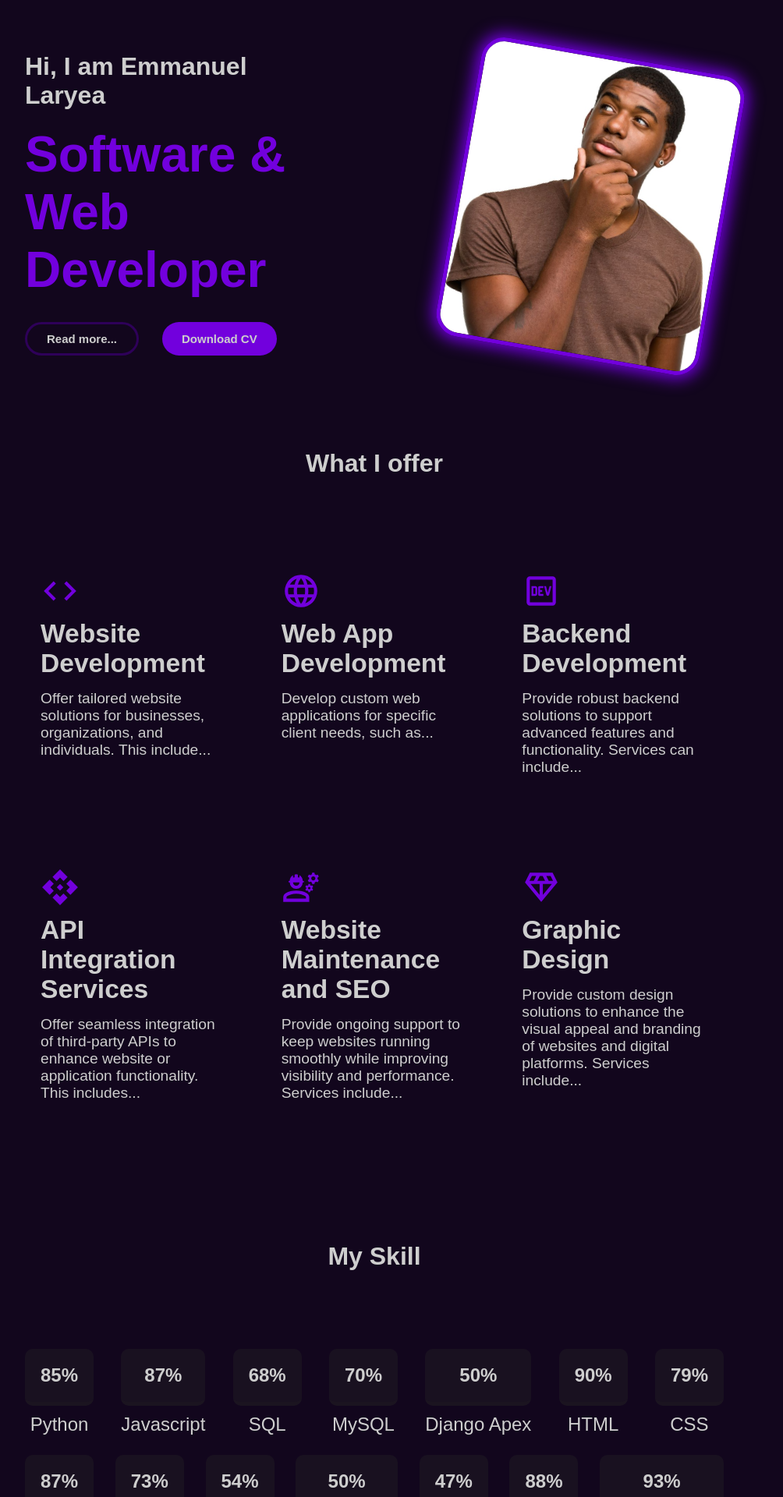
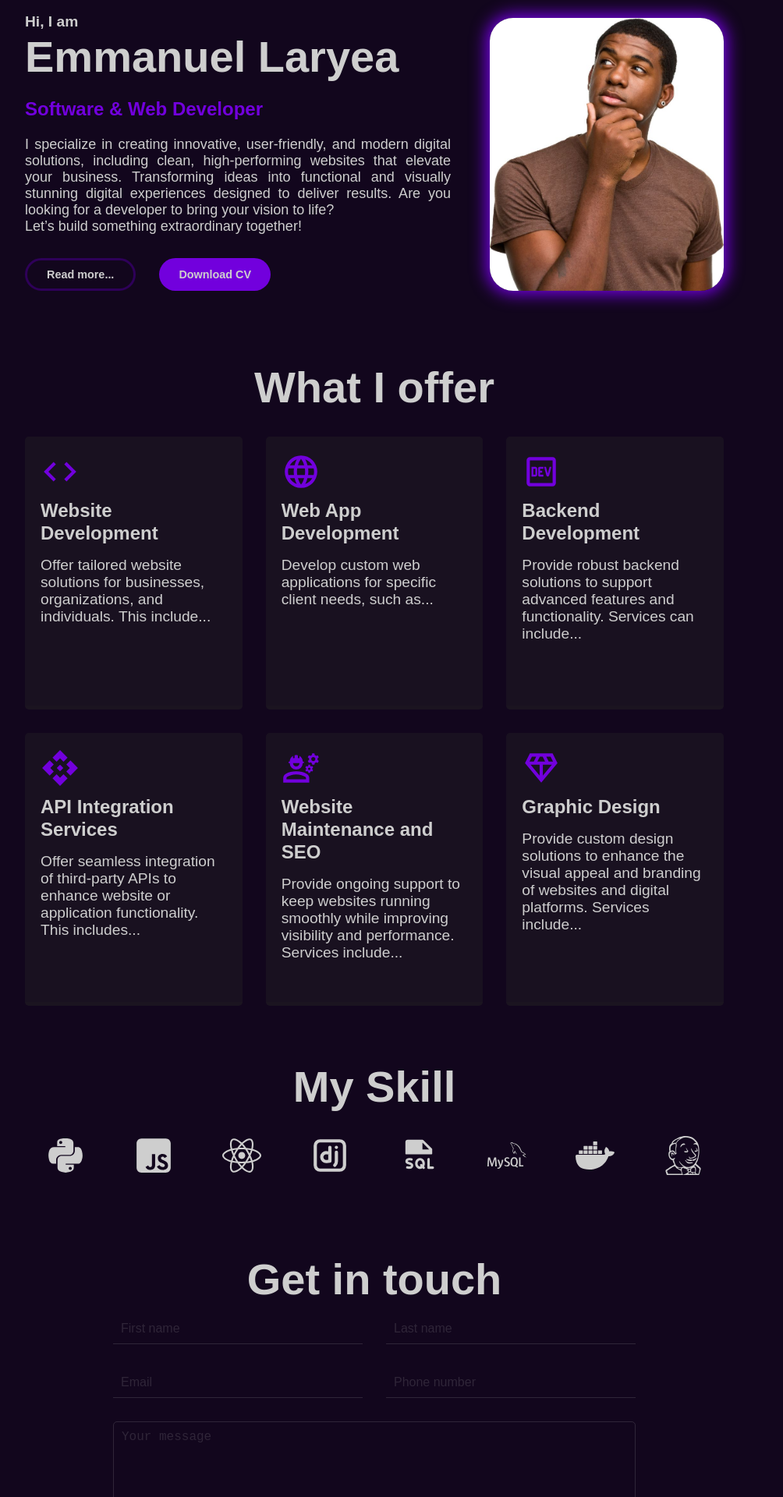
Before and after one commit to EL-Codx/el-folio, a React (Vite) app: page / in a window 1280 px wide. Shown: the part 100-2020 px from the top of the page at 78% size, without its empty margins (160-1164 px from the left). Built offline with nearby package versions, Linux system fonts and the light colour scheme.

Commit message:
changes as mentioned by collegues has been made

```diff
--- a/src/assets/css/App.css
+++ b/src/assets/css/App.css
@@ -1,12 +1,3 @@
-/* container */
-.main-container, .head-container, content {
-  display: flex;
-  flex-direction: column;
-  gap: 10px;
-}
-
-
-
 /* highlights */
 .highlight-container {
   margin-top: 50px;
@@ -15,31 +6,29 @@
   justify-content: space-between;
 }
 
-.highlight-container p {
-  color: var(--secondary-color);
-  font-size: 1.5em;
-}
-
 .highlight-container .major {
   color: var(--secondary-color);
   font-size: 3em;
-}i
+}
 
 
 /* card */
+
 .card-container {
-  display: flex;
   background-color: var(--secondary-transpo-color);
-  padding: 25px;
   border: solid var(--secondary-transpo-color) 5px;
   border-right: none;
   border-left: none;
   border-top: none;
-  align-items: center;
+  border-radius: 10px;
+
+  box-sizing: border-box;
 }
 
-.card-container:hover, .singular-card:hover {
+
+.card-container:hover {
   cursor: pointer;
+  /* background-color: green; */
   border: solid var(--secondary-color) 5px;
   border-right: none;
   border-left: none;
@@ -61,16 +50,11 @@
   font-size: 1.2em;
 }
 
-/* .skills-container {
-  background: radial-gradient(circle, var(--secondary-color) 10%, var(--primary-color) 20%,  var(--secondary-color), var(--primary-color) 50%, transparent 100%);
-} */
-
-
 /* services */
 
 .details-container {
-  margin-top: 100px;
-  margin-bottom: 150px;
+  margin-top: 70px;
+  margin-bottom: 70px;
 }
 
 .service-content {
@@ -82,7 +66,7 @@
 
 .all-title {
   text-align: center;
-  margin-bottom:100px;
+  margin-bottom:30px;
 }
 
 .box {
@@ -96,28 +80,22 @@
 .skill-list {
   display: flex;
   flex-wrap: wrap;
-  justify-content: space-between;
-  gap: 25px;
+  justify-content: space-around;
+  gap: 10px;
   text-align: center;
 }
 
 
 .skill-logo {
-  height: 80px;
-  width: 80px;
-  margin-bottom: 15px;
+  height: 50px;
+  width: 50px;
 }
+
+
 
 .singular-card {
   padding: 20px;
   margin-bottom: 10px;
-  background-color: var(--secondary-transpo-color);
-  border: solid var(--secondary-transpo-color) 5px;
-  border-right: none;
-  border-left: none;
-  border-top: none;
-  text-align: center;
-  border-radius: 10px;
   flex: 1 1 calc(16.66% - 10px);
   box-sizing: border-box;
 }
@@ -249,23 +227,13 @@ footer p {
     flex-direction: column;
   }
 
-  .marginary span {
-    font-size: 2.4rem;
-  }
-
-  .left-liner h3 {
-    font-size: 1rem;
-  }
-
   .left-liner h1 {
     display: inline;
   }
 
   .liner-container {
-    flex-direction: column-reverse;
-    align-items: center;
-    justify-content: center;
-    text-align: center;
+    flex-direction: column;
+
   }
 
   .imagery {
@@ -280,15 +248,31 @@ footer p {
     justify-content: center;
   }
 
+  .imagery {
+    width: 100% !important;
+  }
+
+  .imagery img {
+    transform: none !important;
+    height: 450px !important;
+    width: 400px !important;
+    border: none !important;
+  }
+
   .hub {
     display: none;
   }
 
+  .about {
+    font-size: 1.2rem;
+  }
+
+
 }
 
-@media (max-width: 480px) {
+@media (max-width: 600px) {
   .box {
-      flex: 1 1 100%; /* a card per row */
+      flex: 1 1 100% !important; /* a card per row */
   }
 
   .singular-card {
@@ -296,7 +280,6 @@ footer p {
   }
 }
 
-/* end of services */
 
 
 
--- a/src/assets/css/colors.css
+++ b/src/assets/css/colors.css
@@ -8,5 +8,5 @@
     --white-opac-color: #cecece28;
     --white-opac-dark-color: #cecece8c;
     --footer-color: #cececea1;
-    --secondary-transpo-color: rgba(28, 22, 34, 0.753);
+    --secondary-transpo-color: #1c1622c0;
 }
--- a/src/assets/css/header.css
+++ b/src/assets/css/header.css
@@ -5,8 +5,8 @@
     color: var(--white-color);
     display: flex;
     justify-content: space-between;
-    margin-bottom: 100px;
-    margin-top: 10px;
+    margin-top: 20px;
+    margin-bottom: 40px;
 }
 
 /* left part */
@@ -15,6 +15,7 @@
     align-items: center;
     gap: 30px;
 }
+
 .left-hold a {
     border: solid var(--secondary-color) 4px;
     border-left: none;
@@ -34,41 +35,31 @@
     color: var(--secondary-color);
 }
 
-button, #hire {
-    font-weight: 600;
-    background-color: var(--secondary-color);
-    color: var(--white-color);
-}
-
-button:hover, #hire:hover {
-    background:  linear-gradient(to right, var(--secondary-dark-color) 60%, var(--secondary-color));;
-    cursor: pointer;
-}
-
-
 /* headline */
-
 .liner-container {
     display: flex;
-    justify-content: space-between;
+    justify-content: space-evenly;
     align-items: center;
+    gap: 50px;
 }
 
 .right-liner, .left-liner {
     z-index: 1;
 }
 
+.intro {
+    font-size: 1.2rem;
+}
+
 .imagery {
     flex: 1;
-    text-align: end;
+    width: 50%;
 }
 
 .imagery img {
-    height: 60%;
-    width: 60%;
-    transform: rotate(10deg);
+    height: 350px;
+    width: 300px;
     border-radius: 30px;
-    border: solid var(--secondary-color) 5px;
     box-shadow: 0 0 20px 5px var(--secondary-color);
 }
 
@@ -76,18 +67,14 @@ button:hover, #hire:hover {
     margin-bottom: 20px;
 }
 
-.left-liner h3 {
-    font-size: 32px ;
-}
 
 .left-liner h1 {
     display: flex;
     flex-direction: column;
-    font-size: 4rem;
     font-weight: bolder;
 }
 
-.left-liner h1 span {
+.left-liner h2 span {
     color: var(--secondary-color);
 }
 
@@ -111,6 +98,15 @@ button:hover, #hire:hover {
     font-weight: 200;
 }
 
+.socials {
+    margin-top: 15px;
+    width: 100%;
+    text-align: center;
+}
+
+.socials a {
+    font-size: 2.5rem;
+}
 
 /* nav icon */
 .right-hold {
@@ -153,4 +149,17 @@ button:hover, #hire:hover {
     .bar.active {
         display: none;
     }
+
+    .box {
+        flex: 1 1 calc(30% - 10px); /* 2 card per row */
+        height: 400px !important;
+    }
 }
+
+@media (max-width: 1050px) {
+    .imagery img {
+        height: 300px;
+        width: 250px;
+    }
+
+}
--- a/src/global/skill_card.jsx
+++ /dev/null
@@ -1,11 +0,0 @@
-export const Skillcard = (props) => {
-    return (
-        <div className="skill-singular">
-            <div className="singular-card">
-                {/* <img className="skill-logo" src={props.logo} alt={props.logo_alt} /> */}
-                <p>{props.rate}</p>
-            </div>
-            <p>{props.skill_name}</p>
-        </div>
-    )
-}
--- a/src/global/topnav.jsx
+++ b/src/global/topnav.jsx
@@ -18,7 +18,7 @@ export const Topnav = () => {
             <div className="right-hold">
                 <div className={isOpen ? "bar active" : "bar"}>
                     <a href="#">Home</a>
-                    <a href="#">Services</a>
+                    <a href="#service-id">Services</a>
                     <a href="#">Profile</a>
                     <a href="#">Contact</a>
                     <a id="hire">Hire Me!</a>
--- a/src/index.css
+++ b/src/index.css
@@ -8,36 +8,96 @@ body {
     background-color: var(--primary-color);
     font-size: 1em;
     font-family: Arial, sans-serif;
-    display: flex;
-    justify-content: center;
-    align-items: center;
-
-    /* background: radial-gradient(circle, var(--primary-color) 90%, transparent 100%),
-              linear-gradient(to right, var(--secondary-opac-color), var(--primary-color) 90%, var(--primary-color) 50%, var(--secondary-opac-color));
-    background-size: 100% 100%;
-    background-repeat: no-repeat; */
 }
 
 .main-container {
     margin-left: 15%;
     margin-right: 15%;
+    display: flex;
+    flex-direction: column;
+    gap: 10px;
 }
 
 a {
     text-decoration: none;
-    font-size: 18px;
+    font-size: 1rem;
 }
 
 button, #hire {
     padding: 10px 25px;
-    font-size: 15px;
+    font-size: 0.9rem;
     margin-top: 10px;
     margin-bottom: 10px;
     border-radius: 100px;
     border: none;
 }
 
+button, #hire {
+    font-weight: 700;
+    background-color: var(--secondary-color);
+    color: var(--white-color);
+}
+
+button:hover, #hire:hover {
+    background:  linear-gradient(to right, var(--secondary-dark-color) 60%, var(--secondary-color));;
+    cursor: pointer;
+}
+
+h1, h2, h3, h4 {
+    line-height: 1.2;
+}
+
 h1 {
-    margin-bottom: 20px;
-    font-size: 2rem;
+    font-size: 3.5rem;
   }
+
+  h2 {
+    font-size: 1.5rem;
+  }
+
+  h3 {
+    font-size: 1.25rem;
+  }
+
+  h4 {
+    font-size: 1rem;
+  }
+
+  p {
+    font-size: 0.875;
+  }
+
+  nav p, nav a {
+    font-size: 1rem;
+  }
+
+  .about {
+    text-align: justify;
+  }
+
+
+  @media (max-width: 1050px) {
+    h1 {
+        font-size: 2.5rem;
+      }
+
+      h2 {
+        font-size: 1.5rem;
+      }
+
+      h3 {
+        font-size: 1.25rem;
+      }
+
+      h4 {
+        font-size: 1rem;
+      }
+
+      p {
+        font-size: 0.875;
+      }
+
+      nav p, nav a {
+        font-size: 1rem;
+      }
+  }
--- a/src/screens/details.jsx
+++ b/src/screens/details.jsx
@@ -8,7 +8,7 @@ import { Maintainsvg } from "../global/maintain_svg"
 
 export const Details = () => {
     return (
-        <div className="details-container">
+        <div className="details-container" id="service-id">
             <div className="services">
                 <h1 className="service-title all-title">What I offer</h1>
                 <div className="service-content">
--- a/src/screens/headfiling.jsx
+++ b/src/screens/headfiling.jsx
@@ -1,14 +1,17 @@
 import React from "react";
 import '../assets/css/header.css'
 import me from '../assets/images/personal_pictures/image.png'
+import { MdEmail } from "react-icons/md";
+import { IoLogoLinkedin } from "react-icons/io";
+import { FaWhatsappSquare } from "react-icons/fa";
 
 export const Headliner = () => {
     return (
         <div className="liner-container">
             <div className="left-liner">
-                <h3 className="marginary">Hi, I am Emmanuel Laryea</h3>
-                <h1 className="marginary"><span>Software &</span><span>Web Developer</span></h1>
-                {/* <p className="marginary">Lorem Ipsum is simply dummy text of the printing and typesetting industry. <br /> Lorem Ipsum has been the industry's standard dummy text ever since the 1500s...</p> */}
+                <h1 className="marginary"><span className="intro">Hi, I am</span> <span>Emmanuel Laryea</span></h1>
+                <h2 className="marginary"><span>Software & </span><span>Web Developer</span></h2>
+                <p className="marginary about">I specialize in creating innovative, user-friendly, and modern digital solutions, including clean, high-performing websites that elevate your business. Transforming ideas into functional and visually stunning digital experiences designed to deliver results. Are you looking for a developer to bring your vision to life? <br /> Let’s build something extraordinary together!</p>
                 <div className="details-btn">
                     <button className="btn-more">
                         Read more...
--- a/src/screens/skills.jsx
+++ b/src/screens/skills.jsx
@@ -1,17 +1,8 @@
-import { Skillcard } from "../global/skill_card"
-import python from "../assets/images/icons/python.png"
-import javascript from "../assets/images/icons/javascript.png"
-import sql from "../assets/images/icons/sql.png"
-import mysql from "../assets/images/icons/mysql.png"
-import oracle from "../assets/images/icons/oracle.png"
-import html from "../assets/images/icons/html.png"
-import css from "../assets/images/icons/css.png"
-import git from "../assets/images/icons/git.png"
-import github from "../assets/images/icons/github.png"
-import django from "../assets/images/icons/django.png"
-import docker from "../assets/images/icons/docker.png"
-import jenkins from "../assets/images/icons/jenkins.png"
-import node from "../assets/images/icons/node.png"
+import { FaJenkins, FaPython, FaReact } from "react-icons/fa"
+import { FaSquareJs } from "react-icons/fa6"
+import { PiFileSqlFill } from "react-icons/pi"
+import { SiDocker, SiMysql } from "react-icons/si"
+import { TbBrandDjango } from "react-icons/tb"
 
 export const Skills = () => {
     return (
@@ -20,126 +11,16 @@ export const Skills = () => {
                 <h1 className="skill-main-title all-title">My Skill</h1>
             </div>
             <div className="skill-list">
-                <Skillcard
-                    logo = {python}
-                    logo_alt = "python logo"
-                    rate = "85%"
-                    skill_name = "Python"
-                />
+                <FaPython className="skill-logo"/>
+                <FaSquareJs className="skill-logo"/>
+                <FaReact className="skill-logo"/>
+                <TbBrandDjango className="skill-logo"/>
+                <PiFileSqlFill className="skill-logo"/>
+                <SiMysql className="skill-logo"/>
+                <SiDocker className="skill-logo"/>
+                <FaJenkins className="skill-logo"/>
+            </div>
 
-                <Skillcard
-                    logo = {javascript}
-                    logo_alt = "javascript logo"
-                    rate = "87%"
-                    skill_name = "Javascript"
-                />
-
-                <Skillcard
-                    logo = {sql}
-                    logo_alt = "SQL logo"
-                    rate = "68%"
-                    skill_name = "SQL"
-                />
-
-                <Skillcard
-                    logo = {mysql}
-                    logo_alt = "MySQL logo"
-                    rate = "70%"
-                    skill_name = "MySQL"
-                />
-
-                <Skillcard
-                    logo = {django}
-                    logo_alt = "django logo"
-                    rate = "50%"
-                    skill_name = "Django Apex"
-                />
-
-                <Skillcard
-                    logo = {html}
-                    logo_alt = "HTML logo"
-                    rate = "90%"
-                    skill_name = "HTML"
-                />
-
-                {/* yet to change icons and names */}
-                <Skillcard
-                    logo = {css}
-                    logo_alt = "css logo"
-                    rate = "79%"
-                    skill_name = "CSS"
-                />
-
-                <Skillcard
-                    logo = {git}
-                    logo_alt = "git logo"
-                    rate = "87%"
-                    skill_name = "Git"
-                />
-
-                <Skillcard
-                    logo = {github}
-                    logo_alt = "github logo"
-                    rate = "73%"
-                    skill_name = "GitHub"
-                />
-
-                <Skillcard
-                    logo = {jenkins}
-                    logo_alt = "jenkins logo"
-                    rate = "54%"
-                    skill_name = "Jenkins"
-                />
-
-                <Skillcard
-                    logo = {oracle}
-                    logo_alt = "Oracle logo"
-                    rate = "50%"
-                    skill_name = "Oracle Apex"
-                />
-
-                <Skillcard
-                    logo = {docker}
-                    logo_alt = "docker logo"
-                    rate = "47%"
-                    skill_name = "Docker"
-                />
-
-                <Skillcard
-                    logo = {node}
-                    logo_alt = "node logo"
-                    rate = "88%"
-                    skill_name = "Node"
-                />
-
-                <Skillcard
-                    logo = {docker}
-                    logo_alt = "Advance Excel logo"
-                    rate = "93%"
-                    skill_name = "Advance Excel"
-                />
-
-                <Skillcard
-                    logo = {node}
-                    logo_alt = "Photoshop logo"
-                    rate = "84%"
-                    skill_name = "Photoshop"
-                />
-
-<               Skillcard
-                    logo = {docker}
-                    logo_alt = "Illustrator logo"
-                    rate = "79%"
-                    skill_name = "Illustrator"
-                />
-
-                <Skillcard
-                    logo = {node}
-                    logo_alt = "Microsoft Suit logo"
-                    rate = "90%"
-                    skill_name = "Microsoft Suit"
-                />
-            </div>
         </div>
     )
 }
```
Also changed, not shown: src/screens/medias.jsx (+12 -10 lines).
